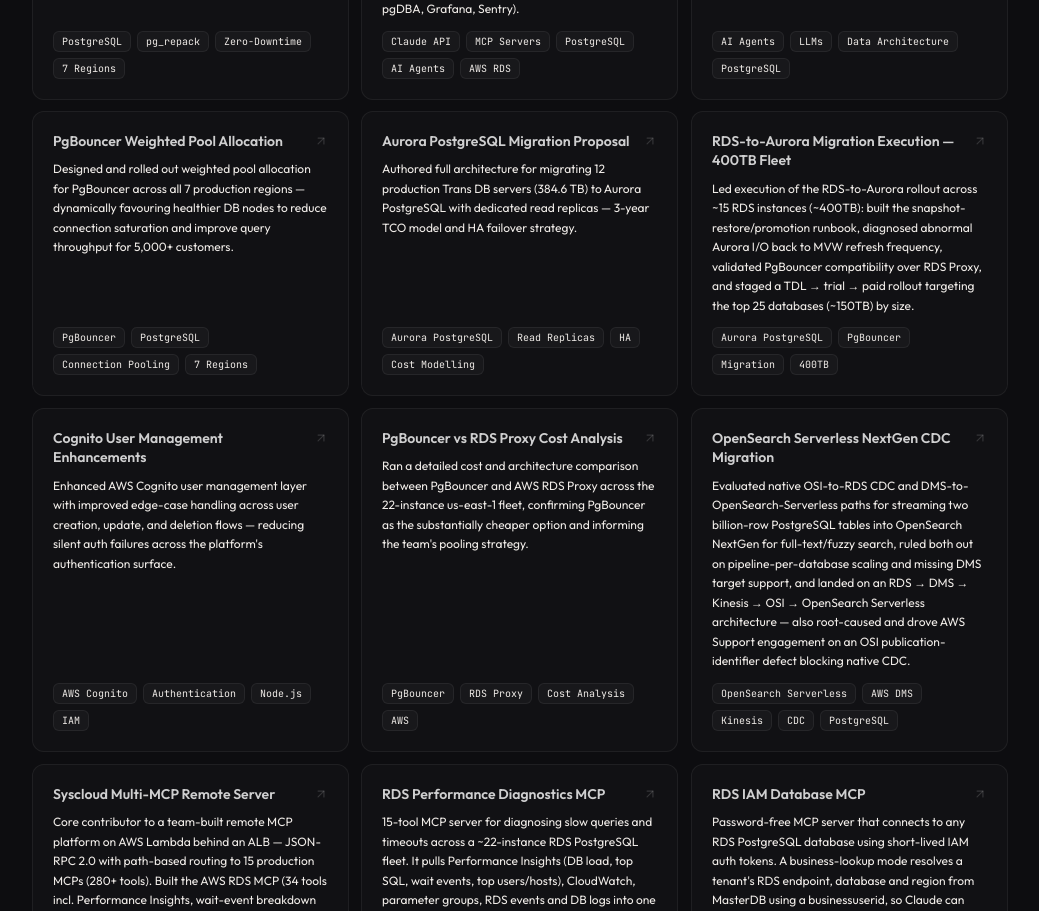
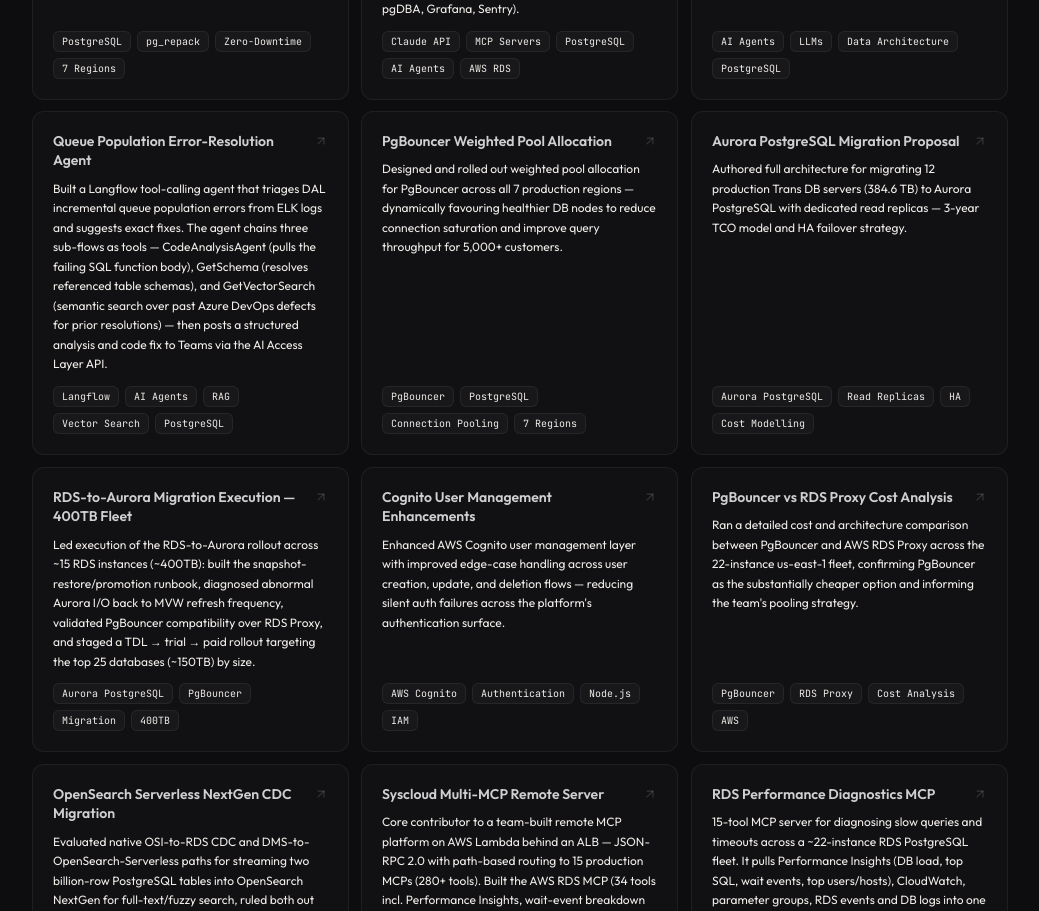
Before and after one commit to RajarsiGit/about-me, a React (Vite) app: page / in a window 1280 px wide. Shown: the part 5960-6871 px from the top of the page, without its empty margins (120-1159 px from the left). Built offline with nearby package versions, Linux system fonts and the light colour scheme; no server answers.

Commit message:
feat(profile): add new Queue Population Error-Resolution Agent project details

```diff
--- a/src/data/profile.js
+++ b/src/data/profile.js
@@ -562,6 +562,14 @@ const profile = {
       tags: ["AI Agents", "LLMs", "Data Architecture", "PostgreSQL"],
     },
     {
+      name: "Queue Population Error-Resolution Agent",
+      tagline:
+        "Built a Langflow tool-calling agent that triages DAL incremental queue population errors from ELK logs and suggests exact fixes. The agent chains three sub-flows as tools — CodeAnalysisAgent (pulls the failing SQL function body), GetSchema (resolves referenced table schemas), and GetVectorSearch (semantic search over past Azure DevOps defects for prior resolutions) — then posts a structured analysis and code fix to Teams via the AI Access Layer API.",
+      link: "#",
+      category: "AI",
+      tags: ["Langflow", "AI Agents", "RAG", "Vector Search", "PostgreSQL"],
+    },
+    {
       name: "PgBouncer Weighted Pool Allocation",
       tagline:
         "Designed and rolled out weighted pool allocation for PgBouncer across all 7 production regions — dynamically favouring healthier DB nodes to reduce connection saturation and improve query throughput for 5,000+ customers.",
```
